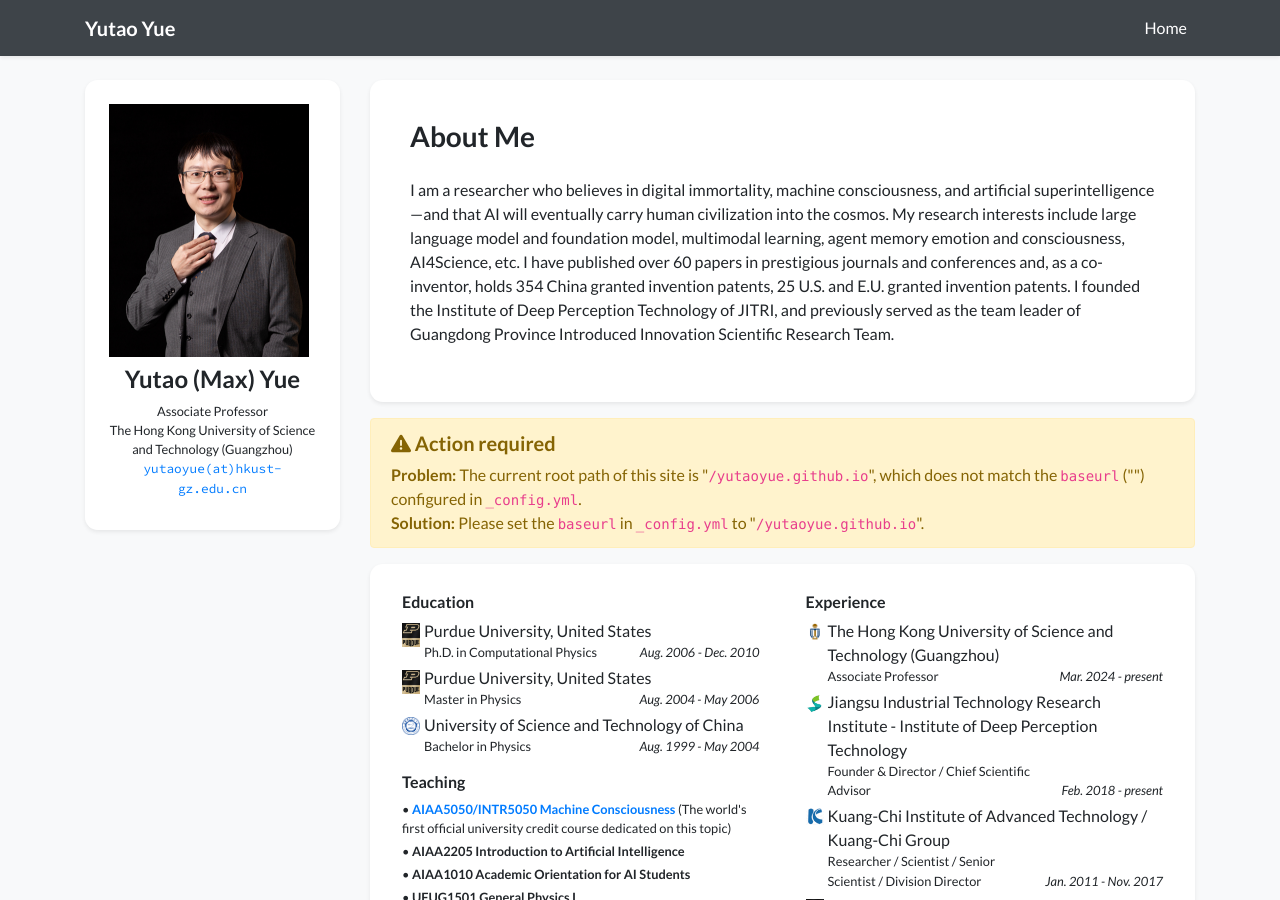
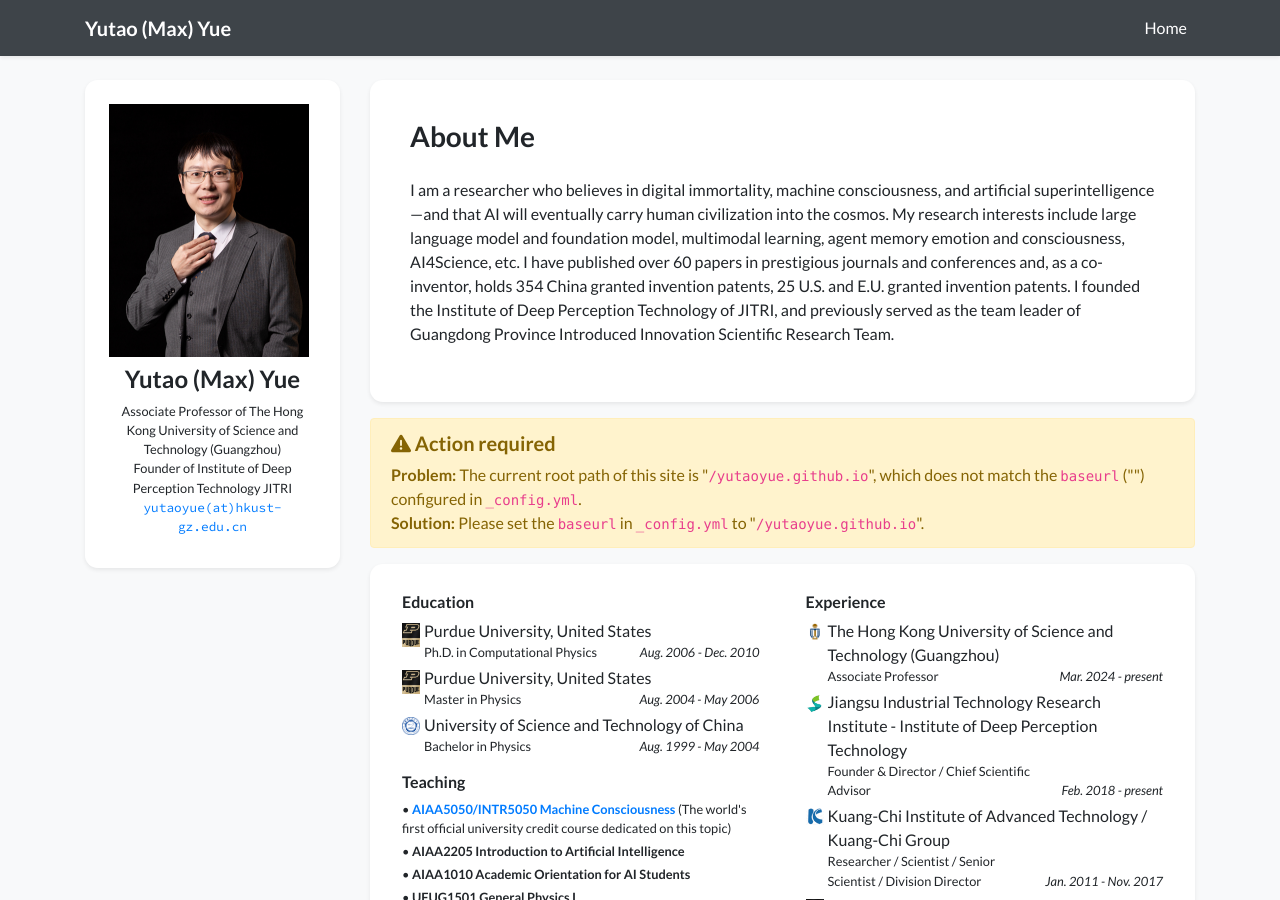
Before and after one commit to yutaoyue/yutaoyue.github.io, a Jekyll site: the page built from index.html, in a window 1280 px wide and 900 px high. Built offline with Jekyll 4.4.1, drawn with Linux system fonts in a browser that asks for light colours; nearby versions of some CDN libraries; a style sheet for code colours, icons or effects is not loaded.

Commit message:
Update profile.yml

```diff
--- a/_data/profile.yml
+++ b/_data/profile.yml
@@ -1,11 +1,11 @@
 primary_name: "Yutao (Max) Yue"
 secondary_name: ""
-navbar_name: "Yutao Yue"
+navbar_name: "Yutao (Max) Yue"
 
 positions:
-- name: Associate Professor
-- name: The Hong Kong University of Science and Technology (Guangzhou)
+- name: Associate Professor of The Hong Kong University of Science and Technology (Guangzhou)
   logo: /assets/hkustgz.png  # Logo is optional
+- name: Founder of Institute of Deep Perception Technology JITRI
 # - name: IEEE & CCF Senior Member
 
 
```
